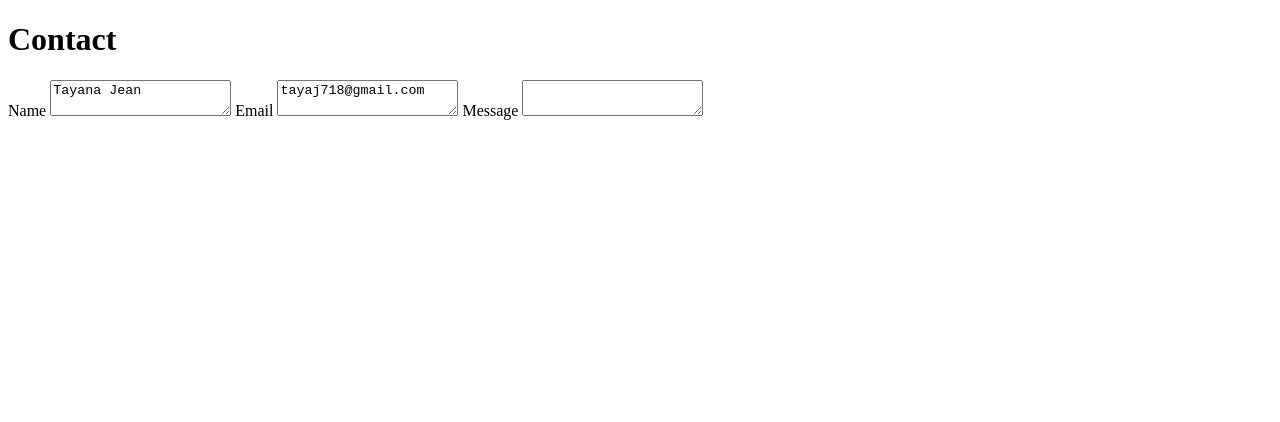
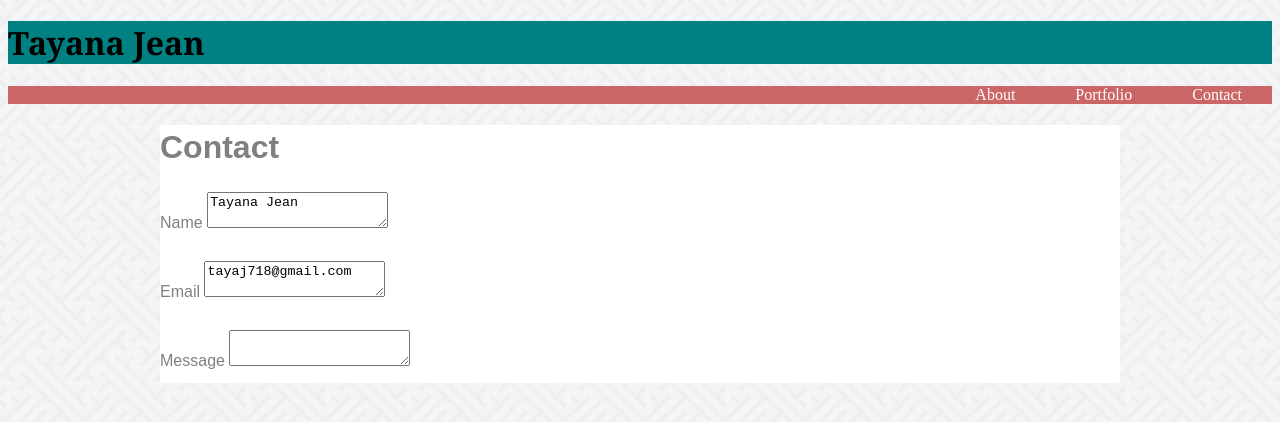
Before and after one commit to Tayaj718/Basic-Portfolio-Wk-1, a plain HTML site: page contact.html in a window 1280 px wide. Drawn offline with Linux system fonts and the light colour scheme.

Commit message:
final submission for changes

```diff
--- a/contact.html
+++ b/contact.html
@@ -5,15 +5,33 @@
         <title>Contact</title>
         <meta name="description" content="">
         <meta name="viewport" content="width=device-width, initial-scale=1">
-        <link rel="stylesheet" href="">
+        <link rel="stylesheet" type="text/css" href="style.css">
     </head>
+
     <body>
+            <body>
+                    <h1 class="header">Tayana Jean</h1>
+                  <nav>
+                    <ul>
+                      <li><a href="contact.html">Contact</a></li>
+                      <li><a href="portfolio.html">Portfolio</a></li>
+                      <li><a href="index.html">About</a></li>
+                      </ul>
+                  </nav>
+                  <div class="main">
         <h1>Contact</h1>
+        <p>
         Name
         <textarea>Tayana Jean</textarea>
+        </p>
+        <p>
         Email
         <textarea>tayaj718@gmail.com</textarea>
+        </p>
+        <p>
         Message
         <textarea></textarea>
+        </p>
+        </div>
     </body>
 </html>
--- a/style.css
+++ b/style.css
@@ -4,19 +4,28 @@ body {
 
 }
 
+.header {
+    box-sizing: border-box;
+    background-color: teal;
+    display: block;
+    font-family: Georgia, 'Times New Roman', Times, serif
+
+
+}
 
 
 .main {
+    box-sizing: border-box;
     max-width: 960px;
     max-height: 960px;
     margin-left: auto;
     margin-right: auto;
     background-color: white;
-    display: block;
+    box-align:
     background-position: center;
     line-height: 45px;
     color: gray;
-    font-family: 'Gill Sans', 'Gill Sans MT', Calibri, 'Trebuchet MS', sans-serif;
+    font-family: Arial, Helvetica, sans-serif;
     font size: 14px;
 
 
@@ -59,16 +68,18 @@ li a:hover {
 background-color: #111;
 }
 
+.img {
+    border-radius: 50%;
+
+}
+
 nav {
    margin: 0;
    overflow: hidden;
    text-align: center;
 
 }
-.header {
-    background-color: teal;
 
-}
 
 .footer {
   position: fixed;
```
Also changed, not shown: index.html (+4 -3 lines), portfolio.html (+38 -0 lines), assets/images/Intropic2.jpg (added), assets/images/Intropic4.jpg (added), assets/images/defaulticon.jpeg (added), 2 other files.
